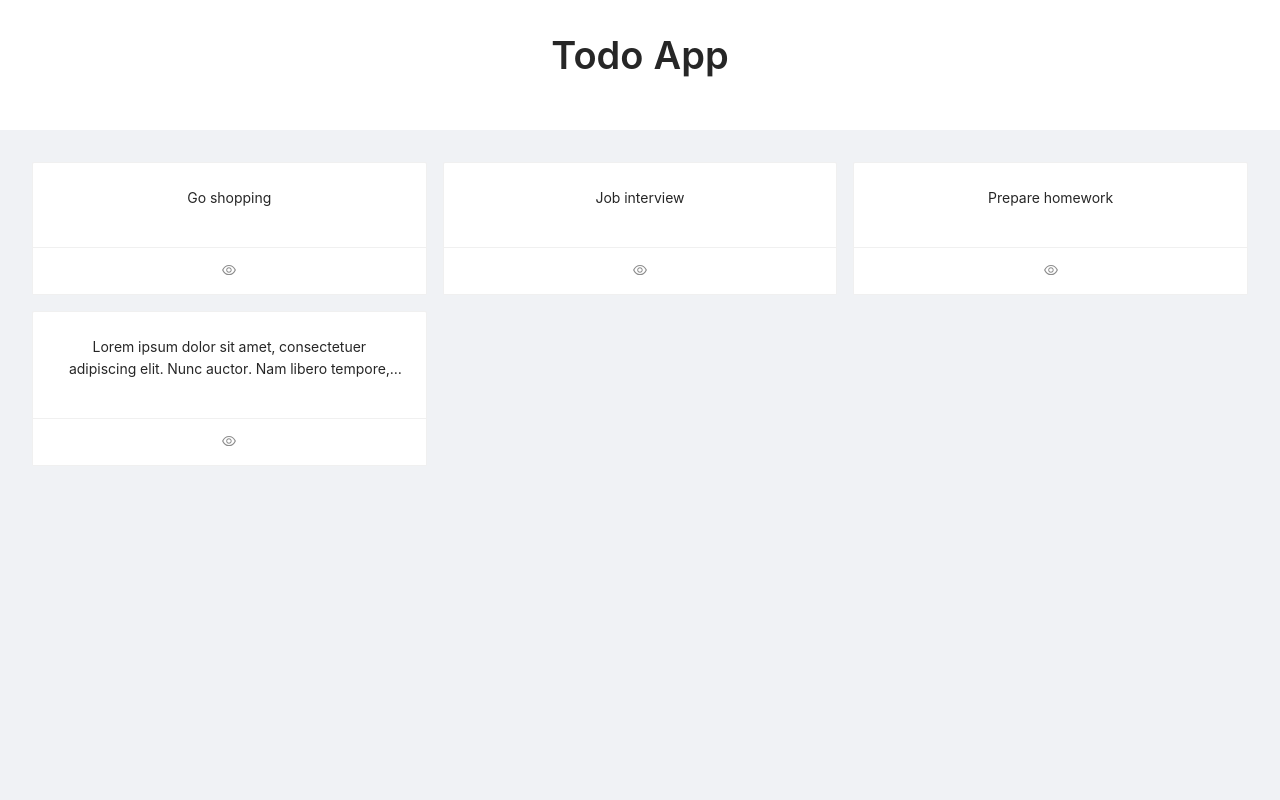
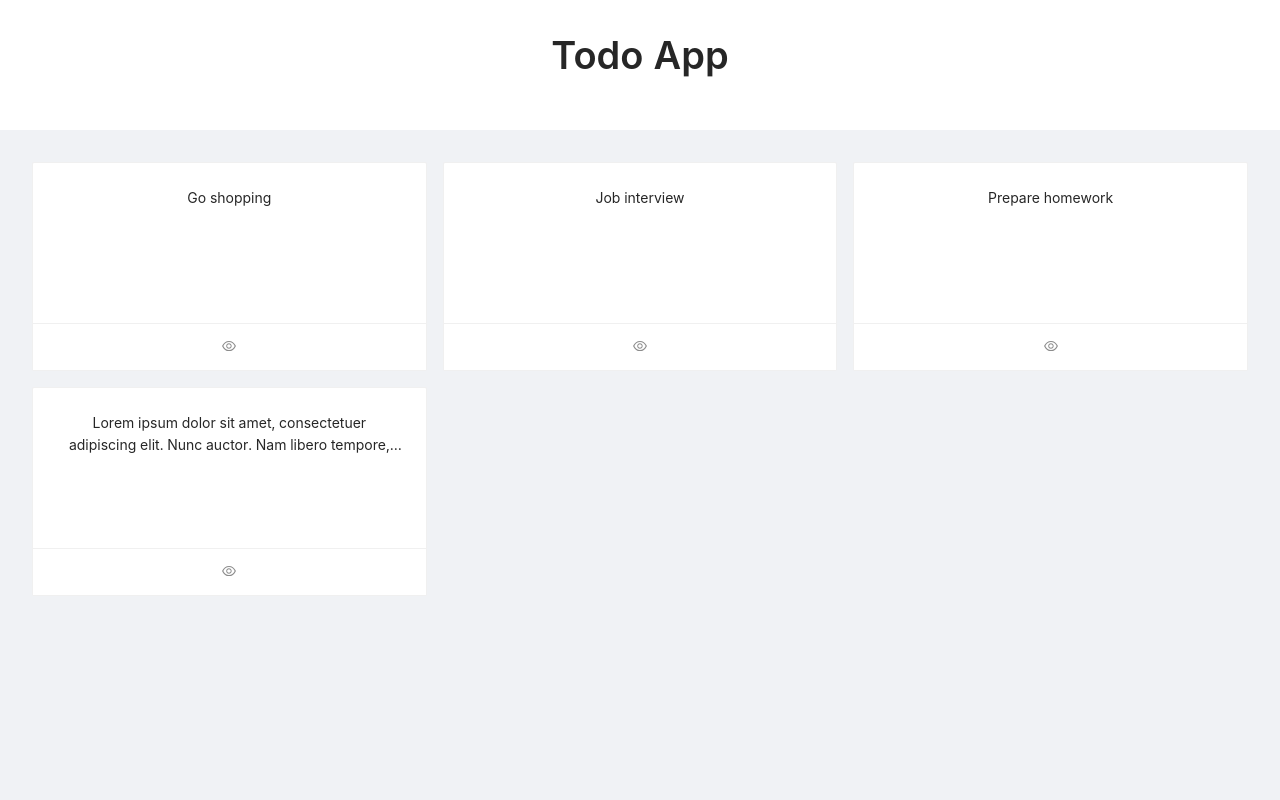
Before and after one commit to krkoskaradim/todo-app, a React (Create React App) app: page / in a window 1280 px wide. Shown: the top 800 px of the page. Built offline with nearby package versions, Linux system fonts and the light colour scheme.

Commit message:
feat: styling todoItem

```diff
--- a/src/components/todo/todoItem.tsx
+++ b/src/components/todo/todoItem.tsx
@@ -12,6 +12,12 @@ export interface TodoItemProps {
     ellipsis?: EllipsisConfig
 }
 
+const CardStyled = styled(Card)`
+    .ant-card-body {
+      min-height: 10rem;
+    }
+`;
+
 const Wrapper = styled.div`
     text-align: center;
 `;
@@ -21,13 +27,13 @@ export const TodoItem = (props: TodoItemProps): JSX.Element => {
 
     return (
         <Wrapper>
-            <Card
+            <CardStyled
                 actions={
                     hideActions ? [] : [<TodoItemDetailAction id={todoData.id} />]
                 }
             >
                 <Paragraph ellipsis={ellipsis}>{todoData.title}</Paragraph>
-            </Card>
+            </CardStyled>
         </Wrapper>
     );
 };
```
